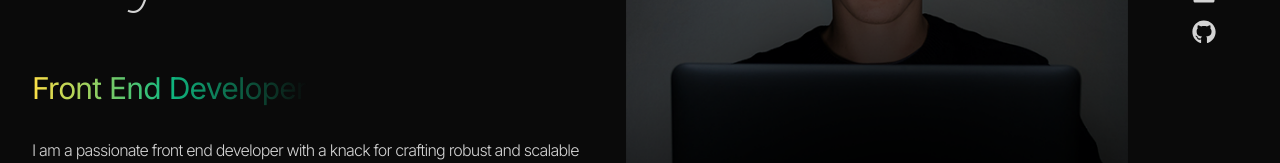
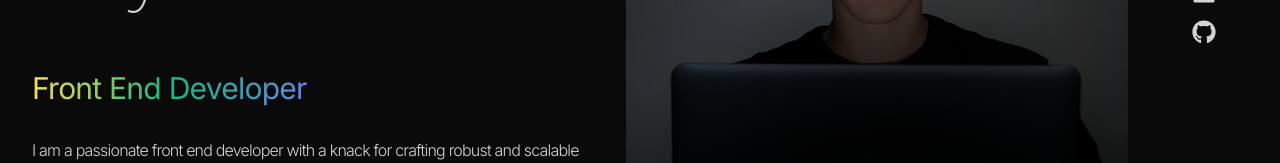
Before and after one commit to JacksonBryantFGCU/portfolio, a React (Vite) app: page / in a window 1280 px wide. Shown: the part 490-653 px from the top of the page. Built offline with nearby package versions, Linux system fonts and the light colour scheme.

Commit message:
Update tailwind.config.js

```diff
--- a/tailwind.config.js
+++ b/tailwind.config.js
@@ -5,6 +5,7 @@ export default {
     extend: {
       colors: {
         sass: "#cc6699",
+        accent: "#6487E3",
       },
     },
   },
```
